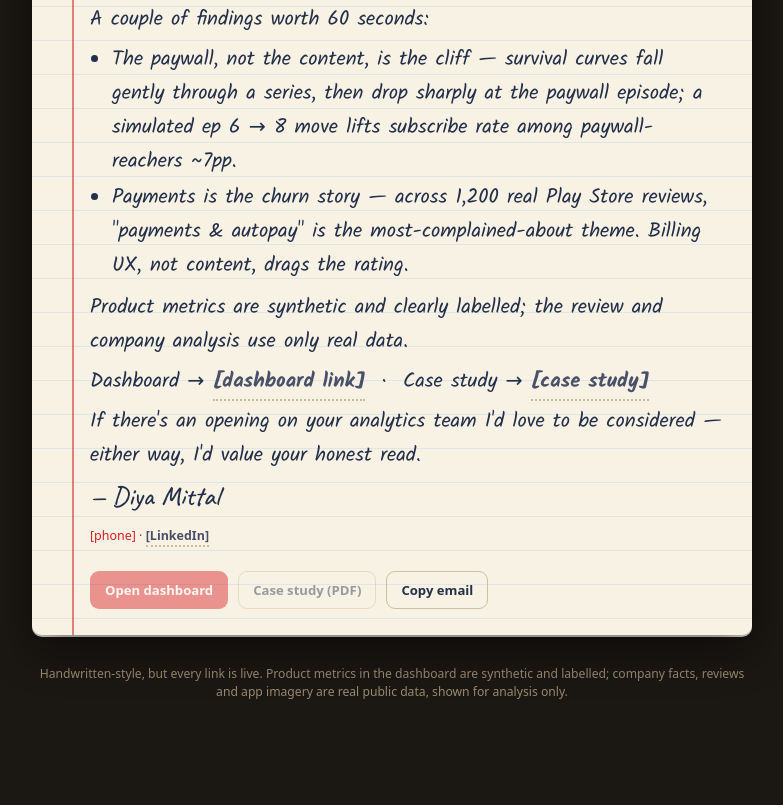
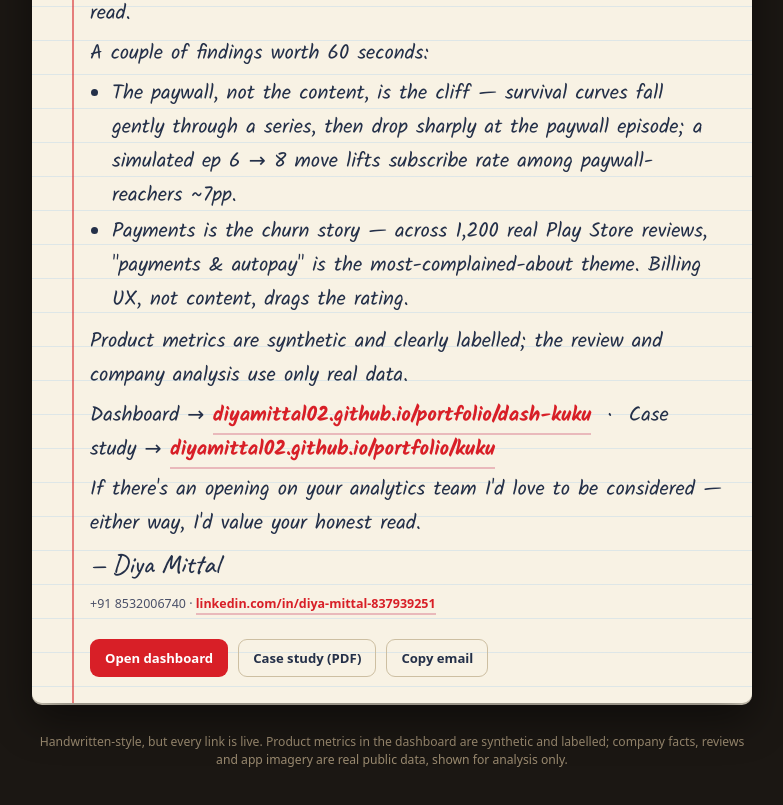
Before and after one commit to DiyaMittal02/portfolio, a plain HTML site: page outreach-kuku/index.html in a window 1280 px wide. Shown: the part 1259-2064 px from the top of the page, without its empty margins (248-1031 px from the left). Before the commit the page ends 2008 px from the top, so only its background shows below. Drawn offline with Linux system fonts and the light colour scheme.

Commit message:
Kuku outreach: default live portfolio links + real contact details

```diff
--- a/outreach-kuku/index.html
+++ b/outreach-kuku/index.html
@@ -168,7 +168,7 @@
          I'd value your honest read.</p>
       <p class="sig">— Diya Mittal</p>
       <p style="font-family:var(--font-ui);font-size:.78rem;color:var(--ink-soft);margin-top:2px">
-        <span class="ph">[phone]</span> ·
+        +91&nbsp;8532006740 ·
         <a class="lnk off" data-link="li" href="#">[LinkedIn]</a></p>
     </div>
     <div class="row">
@@ -187,8 +187,11 @@
 
 <script>
   "use strict";
-  var KEY = "kuku_outreach_links_v1";
-  var state = {dash:"", case:"", li:""};
+  var KEY = "kuku_outreach_links_v2";
+  var DEF = {dash:"https://diyamittal02.github.io/portfolio/dash-kuku/",
+             "case":"https://diyamittal02.github.io/portfolio/kuku/",
+             li:"https://linkedin.com/in/diya-mittal-837939251"};
+  var state = {dash:DEF.dash, "case":DEF["case"], li:DEF.li};
   var inputs = {dash:document.getElementById("f-dash"),
                 "case":document.getElementById("f-case"),
                 li:document.getElementById("f-li")};
@@ -259,7 +262,7 @@
 "If there's an opening on your analytics team I'd love to be considered — either way, I'd value your honest read.",
 "",
 "Thanks,",
-"Diya Mittal · [phone] · "+L("li")].join("\n");
+"Diya Mittal · +91 8532006740 · "+L("li")].join("\n");
   }
 
   function flash(which){
```
